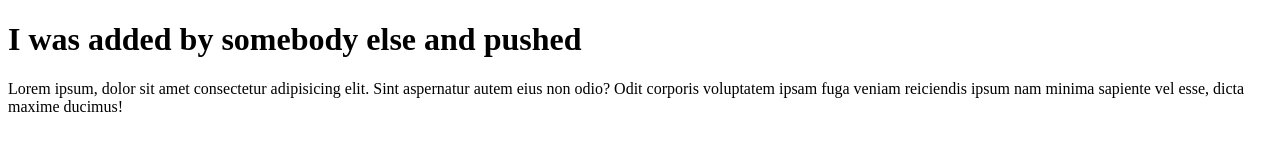
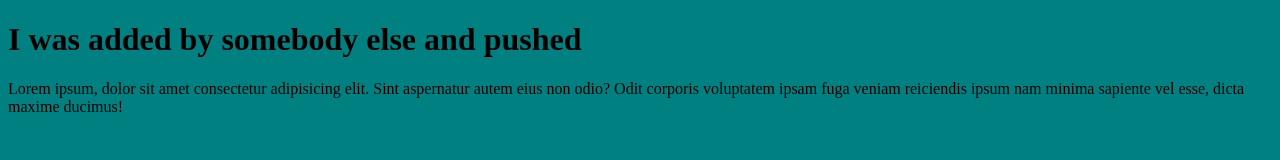
Before and after one commit to jonly03/curly-octo-pancake, a plain HTML site: page index.html in a window 1280 px wide. Drawn offline with Linux system fonts and the light colour scheme.

Commit message:
added new para & styled page

```diff
--- /dev/null
+++ b/css/style.css
@@ -0,0 +1,3 @@
+body {
+  background-color: teal;
+}
--- a/index.html
+++ b/index.html
@@ -4,6 +4,7 @@
     <meta charset="UTF-8" />
     <meta name="viewport" content="width=device-width, initial-scale=1.0" />
     <title>Home page</title>
+    <link rel="stylesheet" href="./css/style.css" />
   </head>
   <body>
     <h1>I was added by somebody else and pushed</h1>
```
